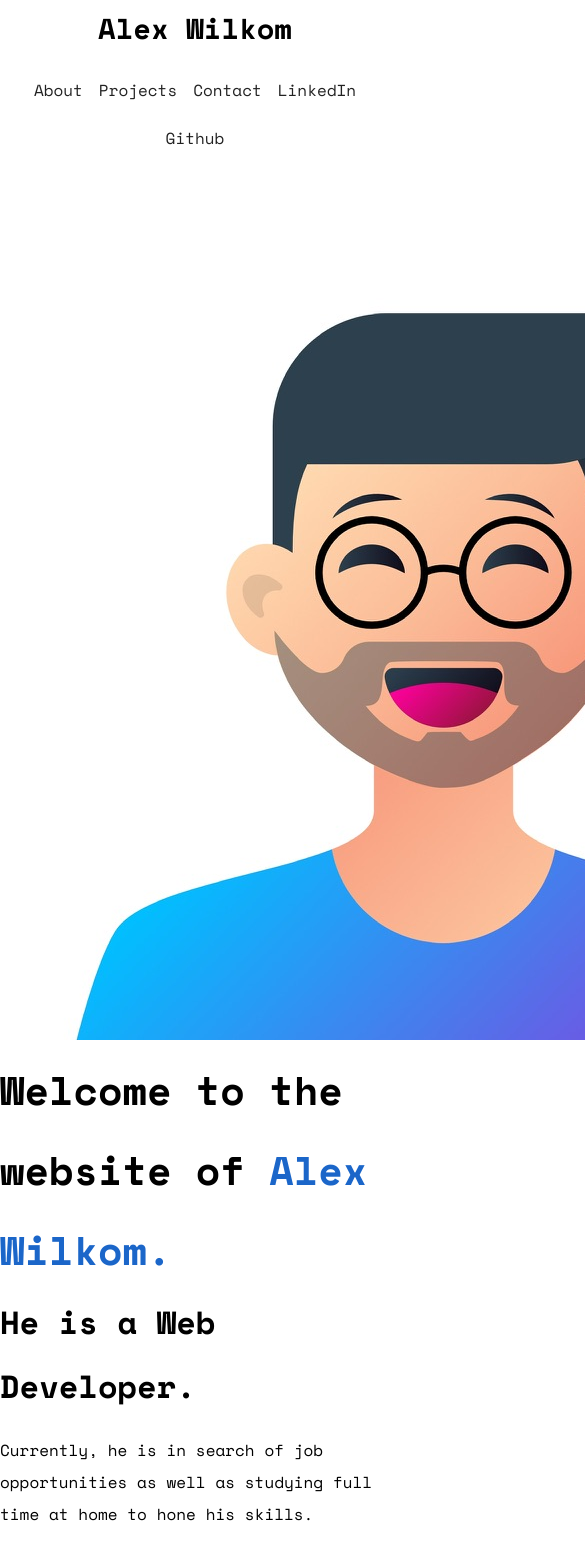
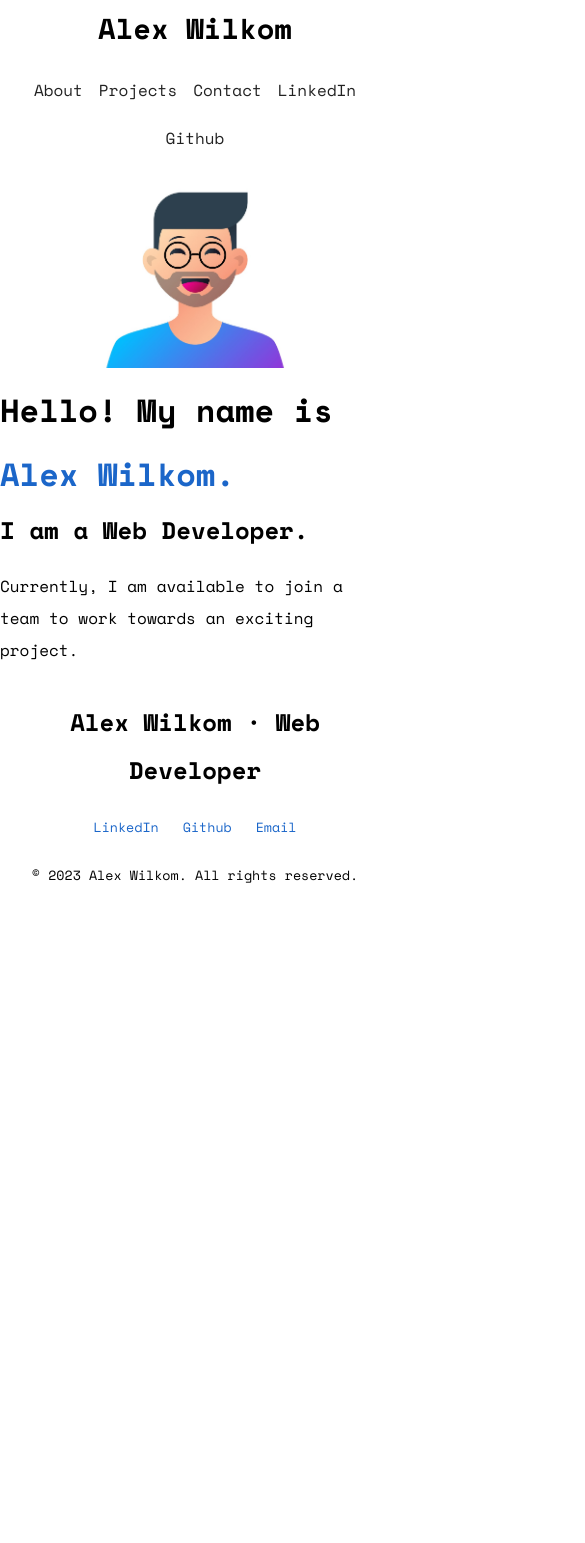
Before and after one commit to alexwilkom/alexwilkom.com, a plain HTML site: page index.html in a window 390 px wide. Shown: the top 1543 px of the page, 585 px wide, since content can reach past the window. After the commit the page ends 922 px from the top, so only its background shows below. Drawn offline with nearby package versions, Linux system fonts and the light colour scheme.

Commit message:
Center image responsively in home page

```diff
--- a/css/styles.css
+++ b/css/styles.css
@@ -88,23 +88,27 @@ nav a:hover {
 }
 
 /* INTRO */
-#intro .name {
-    font-size: 2.5rem;
+#intro #img-container {
+    width: 100%;
+    height: auto;
+    text-align: center;
 }
 
-.name span {
+#intro img {
+    width: 55%;
+    height: auto;
+}
+
+#intro .name {
+    font-size: 2rem;
+}
+
+#intro .name span {
     color: var(--blue);
 }
 
-#intro h2 {
-    font-size: 2rem;
-}
+/* Projects */
 
-/* Projects */
-#projects {
-    background-color: var(--blue);
-    color: white;
-}
 
 /* ABOUT */
 article {
--- a/index.html
+++ b/index.html
@@ -28,10 +28,20 @@
     </nav>
 
     <section id="intro">
-        <img src="./images/main-photo.jpeg" alt="Alex Wilkom">
-        <h2 class="name">Welcome to the website of <span>Alex Wilkom.</span></h2>
-        <h2>He is a Web Developer.</h2>
-        <p>Currently, he is in search of job opportunities as well as studying full time at home to hone his skills.</p>
+        <div id="img-container">
+            <img src="./images/main-photo.jpeg" alt="Alex Wilkom">
+        </div>
+        <h2 class="name">Hello! My name is <span>Alex Wilkom.</span></h2>
+        <h2>I am a Web Developer.</h2>
+        <p>Currently, I am available to join a team to work towards an exciting project.</p>
+    </section>
+
+    <section id="projects">
+
+    </section>
+
+    <section id="contact">
+
     </section>
 
     <footer>
```
Also changed, not shown: about.html (+2 -0 lines).
